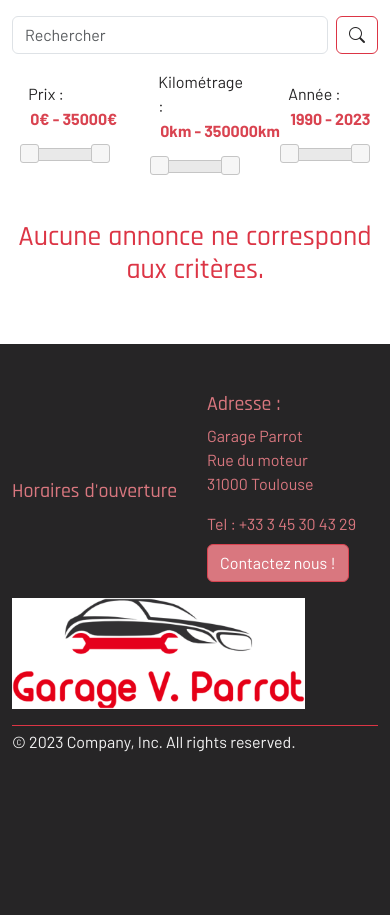
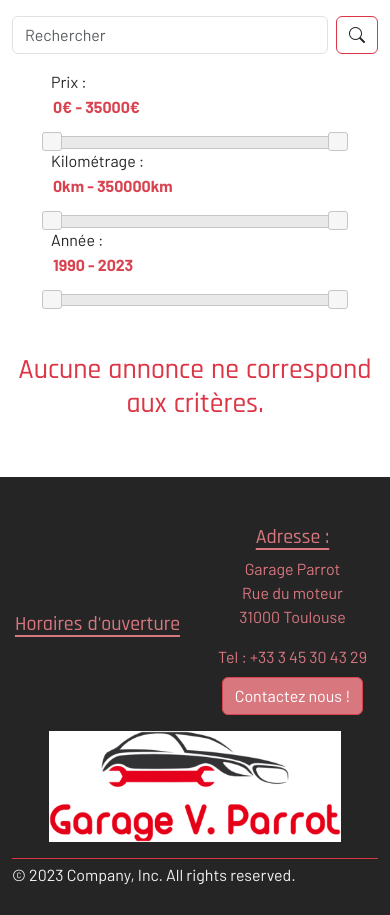
Before and after one commit to OHLAntoine/ECF_garage, a Symfony app: template templates/cars/index.html.twig in a window 390 px wide; the page is wider, and only the part inside the window is pictured. Shown: the part 145-1060 px from the top of that part. Before the commit the page ends 897 px from the top of that part, so only its background shows below. Run offline with Twig, Linux system fonts and the light colour scheme; the template is opened without the code that fills it, so the values that code supplies are empty; some libraries are stand-ins or nearby versions.

Commit message:
Ajustement responsive de certains contenu

```diff
--- a/public/styles/styles.css
+++ b/public/styles/styles.css
@@ -57,15 +57,21 @@ a {
 
 /* Body */
 
+@media (max-width: 768px) {
+    .button-occasions {
+        width: 50% !important;
+    }
+}
+
 /* Véhicules */
 .cards-car {
     width: 18rem;
 }
 
 .car-image {
-    width: 16.5rem;
+    width: 100%;
     height: 16.5rem;
-    object-fit: contain;
+    object-fit: cover;
 }
 
 .line {
@@ -74,9 +80,17 @@ a {
     position: relative;
 }
 
-/* Double range slider input */
-
-
+@media (max-width: 768px) {
+    .range-sliders {
+        flex-direction: column;
+    }
+    .range-sliders-div {
+        width: 80% !important;
+    }
+    .cards-car {
+        width: 80%;
+    }
+}
 
 /* Services */
 .carousel-left,
@@ -111,6 +125,18 @@ a {
     color: var(--pink_gentle-);
 }
 
+.planning-title,
+.adress-title {
+    text-decoration: underline;
+    text-underline-offset: 5px;
+}
+
 .telephone {
     color: var(--pink_gentle-);
 }
+
+@media (max-width: 767px) {
+    .footer-content {
+        text-align: center;
+    }
+}
--- a/templates/base.html.twig
+++ b/templates/base.html.twig
@@ -79,9 +79,9 @@
         <div class="footer mt-auto">
             <div class="container">
                 <footer class="pt-5 pb-2">
-                    <div class="row d-flex align-items-center justify-content-between">
+                    <div class="row d-flex align-items-center justify-content-between footer-content">
                         <div class="col-6 col-md-4">
-                            <h5 class="planning">Horaires d'ouverture</h5>
+                            <h5 class="planning planning-title">Horaires d'ouverture</h5>
                             <ul class="nav flex-column planning_times">
                             {% for horaire in horaires %}
                                 {% if horaire.morningStart is empty and horaire.morningEnd is empty and horaire.afternoonStart is empty and horaire.afternoonEnd is empty%}
@@ -105,7 +105,7 @@
                         </div>
 
                         <div class="col-6 col-md-2 mb-3">
-                            <h5 class="adress">Adresse :</h5>
+                            <h5 class="adress adress-title">Adresse :</h5>
                             <ul class="nav flex-column adress">
                                 <li>
                                     <address class="adress">
--- a/templates/cars/index.html.twig
+++ b/templates/cars/index.html.twig
@@ -21,26 +21,26 @@
         <button class="btn btn-outline-danger" type="submit"><i class="bi bi-search search_icon"></i></button>
     </form>
 
-    <div class="d-flex align-items-center justify-content-around mt-3 row">
-        <div class="w-25">
+    <div class="d-flex align-items-center justify-content-around mt-3 mb-3 row range-sliders">
+        <div class="w-25 range-sliders-div">
             <p>
-                <label for="price-amount">Prix :</label>
+                <label for="price-amount">Prix :</label><br>
                 <input type="text" id="price-amount" readonly style="border:0; color:#D94350; font-weight:bold;">
             </p>
 
             <div id="price-slider-range"></div>
         </div>
-        <div class="w-25">
+        <div class="w-25 range-sliders-div">
             <p>
-                <label for="km-amount">Kilométrage :</label>
+                <label for="km-amount">Kilométrage :</label><br>
                 <input type="text" id="km-amount" readonly style="border:0; color:#D94350; font-weight:bold;">
             </p>
 
             <div id="km-slider-range"></div>
         </div>
-        <div class="w-25">
+        <div class="w-25 range-sliders-div">
             <p>
-                <label for="year-amount">Année :</label>
+                <label for="year-amount">Année :</label><br>
                 <input type="text" id="year-amount" readonly style="border:0; color:#D94350; font-weight:bold;">
             </p>
 
--- a/templates/home/index.html.twig
+++ b/templates/home/index.html.twig
@@ -42,7 +42,7 @@
         <h2 class="pb-2 border-bottom border-danger">Vous cherchez un véhicule ?</h2>
         <div class="row g-4 py-5 row-cols-12 d-flex flex-column justify-content-center align-items-center">
             <p class="text-center">Retrouvez notre selection de véhicules vérifiés et remis en état par nos soins afin de vous assurer une garantie de 1 an !</p>
-            <button class="btn btn-primary w-25 text-center">Découvrir nos superbes occasions ➡︎</button>
+            <button class="btn btn-primary w-25 text-center button-occasions">Découvrir nos superbes occasions ➡︎</button>
         </div>
     </div>
 
```
